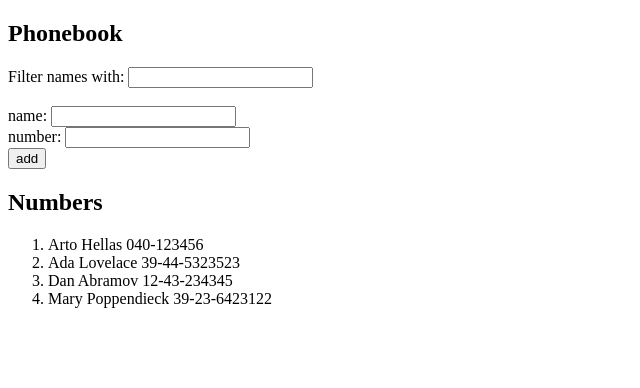
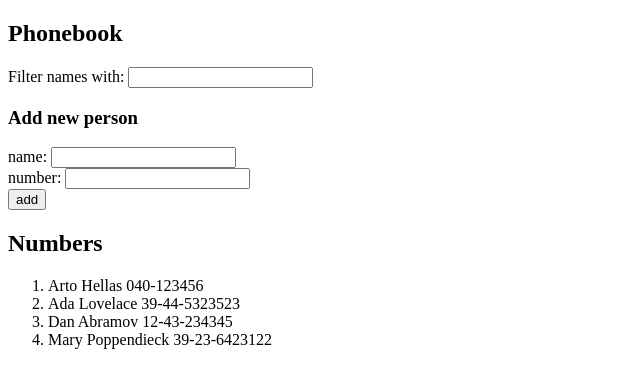
Before and after one commit to feketebence/fullstack-open, a React (Vite) app in the folder part2/phonebook/: page / in a window 1280 px wide. Shown: the top 388 px of the page, without its empty margins (0-640 px from the left). Built offline with nearby package versions, Linux system fonts and the light colour scheme.

Commit message:
Finish exercise 2-10

```diff
--- a/part2/phonebook/src/App.jsx
+++ b/part2/phonebook/src/App.jsx
@@ -1,4 +1,63 @@
 import { useState } from 'react';
+
+const Entries = ({ persons, filterText }) => {
+    const personsToShow = persons.filter((person) =>
+        person.name.toUpperCase().includes(filterText.toUpperCase())
+    );
+
+    return (
+        <>
+            <h2>Numbers</h2>
+            <ol>
+                {personsToShow.map((person) => (
+                    <li key={person.name}>
+                        {person.name} {person.number}
+                    </li>
+                ))}
+            </ol>
+        </>
+    );
+};
+
+const NameFilter = ({ searchText, onChange }) => {
+    return (
+        <>
+            Filter names with:{' '}
+            <input type="text" value={searchText} onChange={onChange}></input>
+        </>
+    );
+};
+
+const PersonForm = ({
+    name,
+    onNameChange,
+    number,
+    onNumberChange,
+    onSubmit
+}) => {
+    return (
+        <div>
+            <h3>Add new person</h3>
+            <form onSubmit={onSubmit}>
+                <div>
+                    name:{' '}
+                    <input type="text" value={name} onChange={onNameChange} />
+                    <br />
+                    number:{' '}
+                    <input
+                        type="text"
+                        value={number}
+                        onChange={onNumberChange}
+                    ></input>
+                </div>
+
+                <div>
+                    <button type="submit">add</button>
+                </div>
+            </form>
+        </div>
+    );
+};
 
 const App = () => {
     const [persons, setPersons] = useState([
@@ -41,50 +100,21 @@ const App = () => {
         setNewNumber('');
     };
 
-    const personsToShow = persons.filter((person) =>
-        person.name.toUpperCase().includes(searchText.toUpperCase())
-    );
-
     return (
         <div>
             <h2>Phonebook</h2>
-            Filter names with:{' '}
-            <input
-                type="text"
-                value={searchText}
+            <NameFilter
+                searchText={searchText}
                 onChange={handleSearchTextChange}
-            ></input>
-            <br />
-            <br />
-            <form onSubmit={handleAddPerson}>
-                <div>
-                    name:{' '}
-                    <input
-                        type="text"
-                        value={newName}
-                        onChange={handleNewNameChange}
-                    />
-                    <br />
-                    number:{' '}
-                    <input
-                        type="text"
-                        value={newNumber}
-                        onChange={handleNewNumberChange}
-                    ></input>
-                </div>
-
-                <div>
-                    <button type="submit">add</button>
-                </div>
-            </form>
-            <h2>Numbers</h2>
-            <ol>
-                {personsToShow.map((person) => (
-                    <li key={person.name}>
-                        {person.name} {person.number}
-                    </li>
-                ))}
-            </ol>
+            />
+            <PersonForm
+                name={newName}
+                onNameChange={handleNewNameChange}
+                number={newNumber}
+                onNumberChange={handleNewNumberChange}
+                onSubmit={handleAddPerson}
+            />
+            <Entries persons={persons} filterText={searchText} />
         </div>
     );
 };
```
